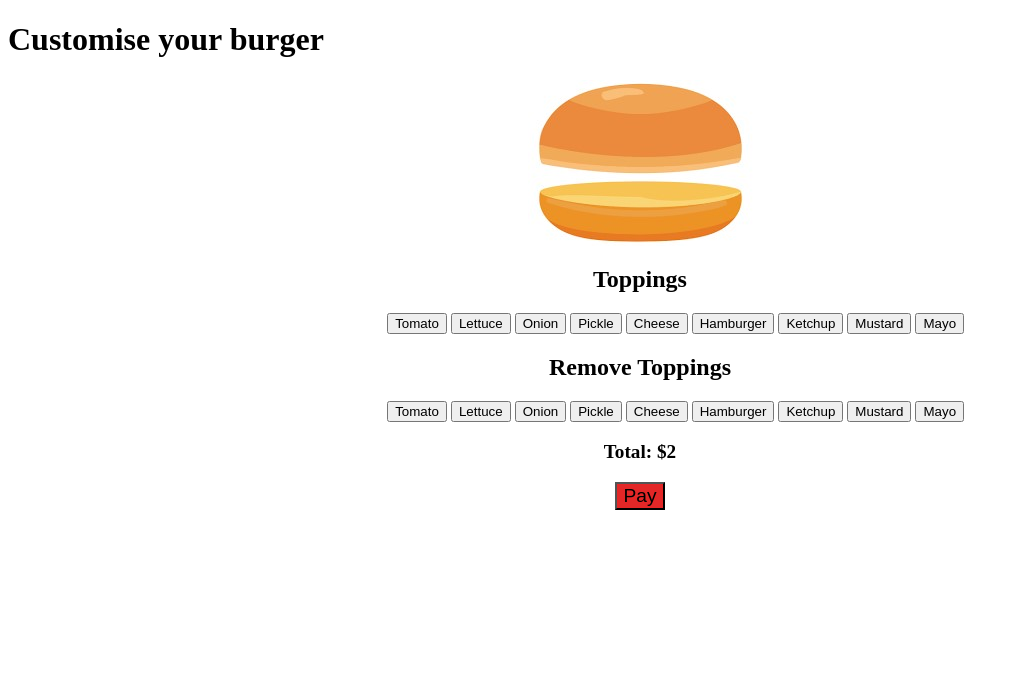
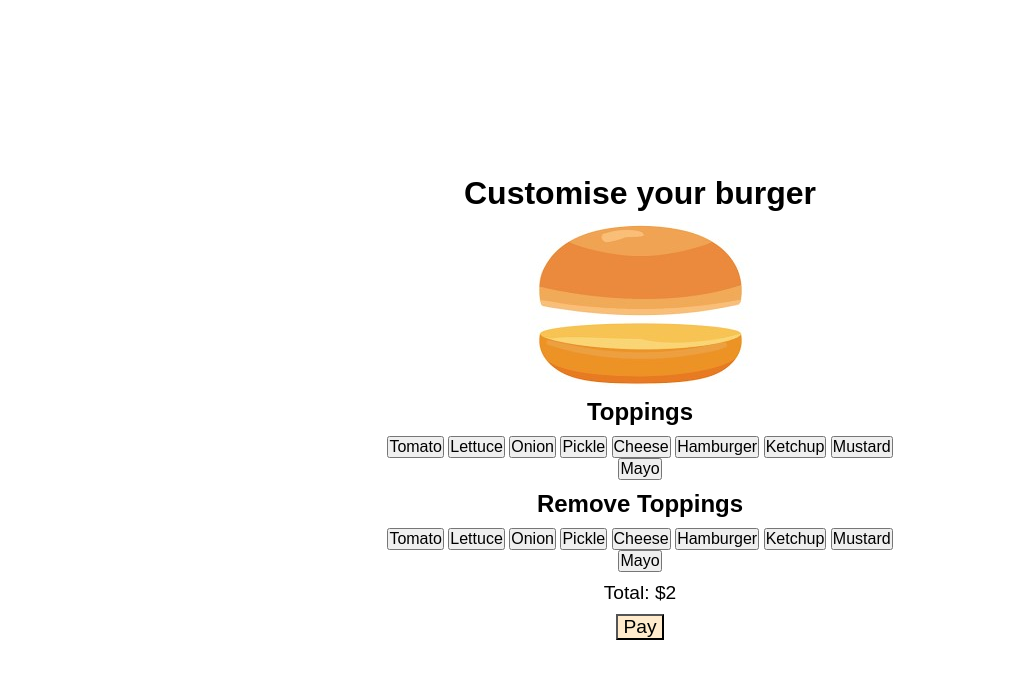
Before and after one commit to Vs-14/Burger-Visualiser, a plain HTML site: page index.html in a window 1280 px wide. Shown: the whole page, without its empty margins (0-1018 px from the left). Drawn offline with Linux system fonts and the light colour scheme.

Commit message:
initial commit

```diff
--- a/style.css
+++ b/style.css
@@ -1,40 +1,62 @@
-.heading{
+*{
+    margin: 0;
+    padding: 0;
+    box-sizing: border-box;
+    font-family: sans-serif;
+}
+
+.container{
+    width: 550px;
+    height: 450px;
+}
+
+body{
+    display: flex;
+    justify-content: center;
+    align-items: center;
+    height: 100vh;
     text-align: center;
 }
 
-.bun{
+img{
     display: block;
     margin: 0 auto;
 }
 
-.toppings{
-padding-left: 30%;
+.main-header{
+    padding-bottom: 10px;
 }
 
-button:hover{
-background-color: azure;
-cursor: pointer;
+.header{
+    padding-top: 10px;
+    padding-bottom: 10px;
+}
+
+.toppings button{
+    font-size: medium;
+}
+
+.toppings button:hover{
+    background-color: aliceblue;
+}
+
+.price-display{
+    padding-top: 10px;
 }
 
 .price{
-    text-align: center;
+    padding-bottom: 10px;
     font-size: larger;
-    font-weight: bold;
 }
 
 .p-btn{
     font-size: larger;
-    display: block;
-    margin: 0 auto;
-    background-color: rgb(227, 39, 39);
+    background-color: blanchedalmond;
+    padding-left: 5px;
+    padding-right: 5px;
 }
 
 .p-btn:hover{
+    background-color: goldenrod;
     cursor: pointer;
-    background-color: rgb(227, 39, 39);
 }
-
-.topping{
-    display: block;
-    margin: 0 auto;
-}
```
